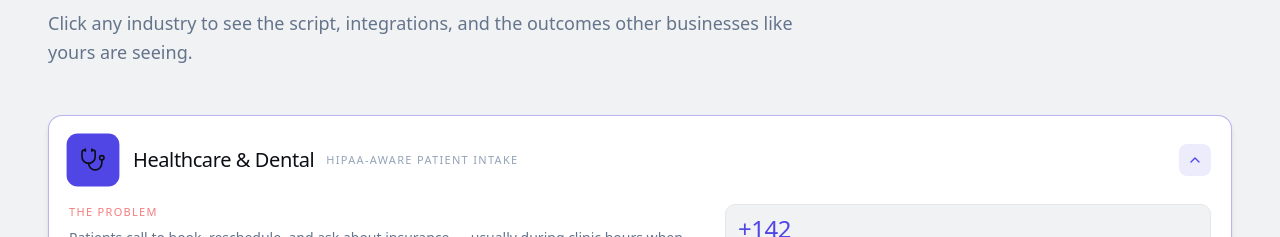
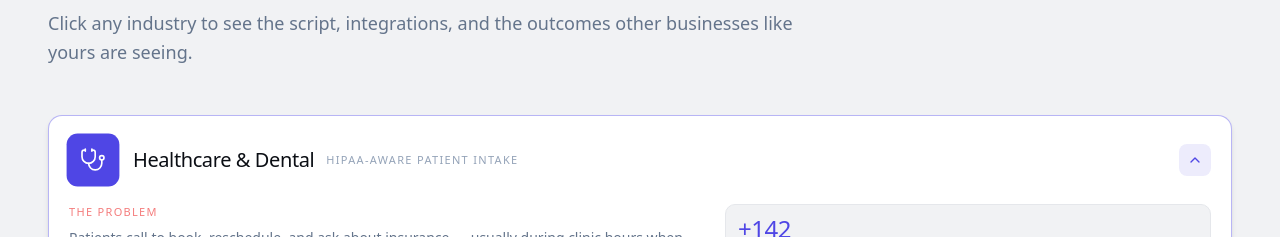
Before and after one commit to bukwinai-beep/bukwin-web, a Next.js app: page /industries in a window 1280 px wide. Shown: the part 880-1117 px from the top of the page. Built offline with nearby package versions, Linux system fonts and the light colour scheme.

Commit message:
Update industries.tsx

```diff
--- a/src/components/bukwin/sections/industries.tsx
+++ b/src/components/bukwin/sections/industries.tsx
@@ -241,7 +241,7 @@ export function IndustriesSection() {
                       className={cn(
                         "inline-flex h-12 w-12 shrink-0 items-center justify-center rounded-lg transition-all",
                         isOpen
-                          ? "bg-accent text-primary scale-110"
+                          ? "bg-accent text-accent-foreground scale-110"
                           : "bg-accent/10 text-accent"
                       )}
                     >
```
